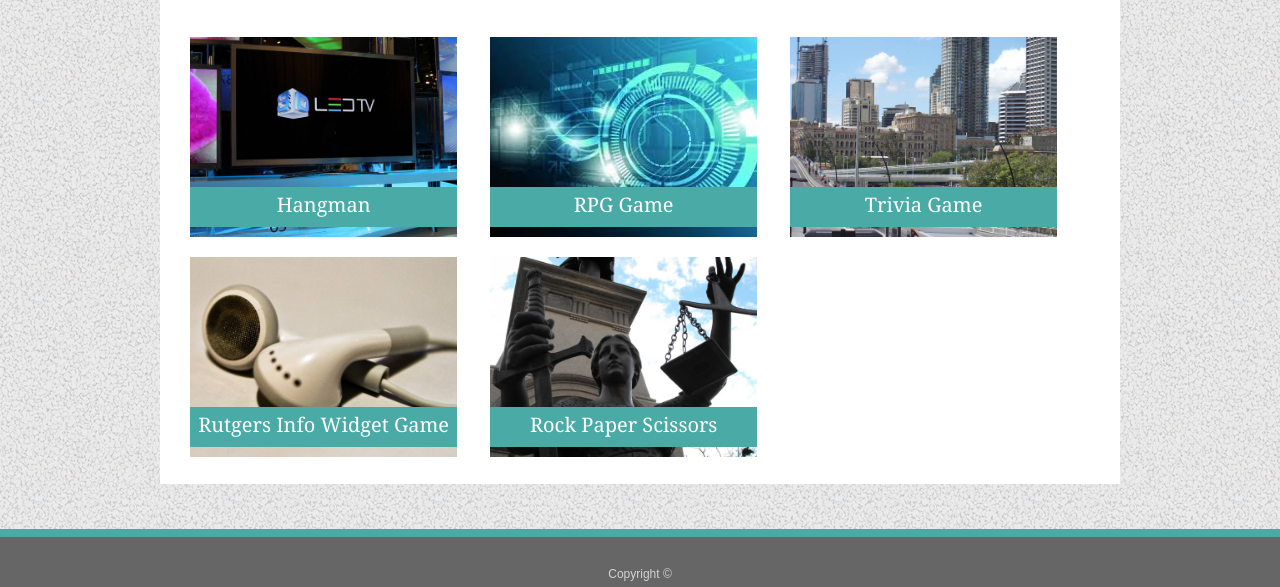
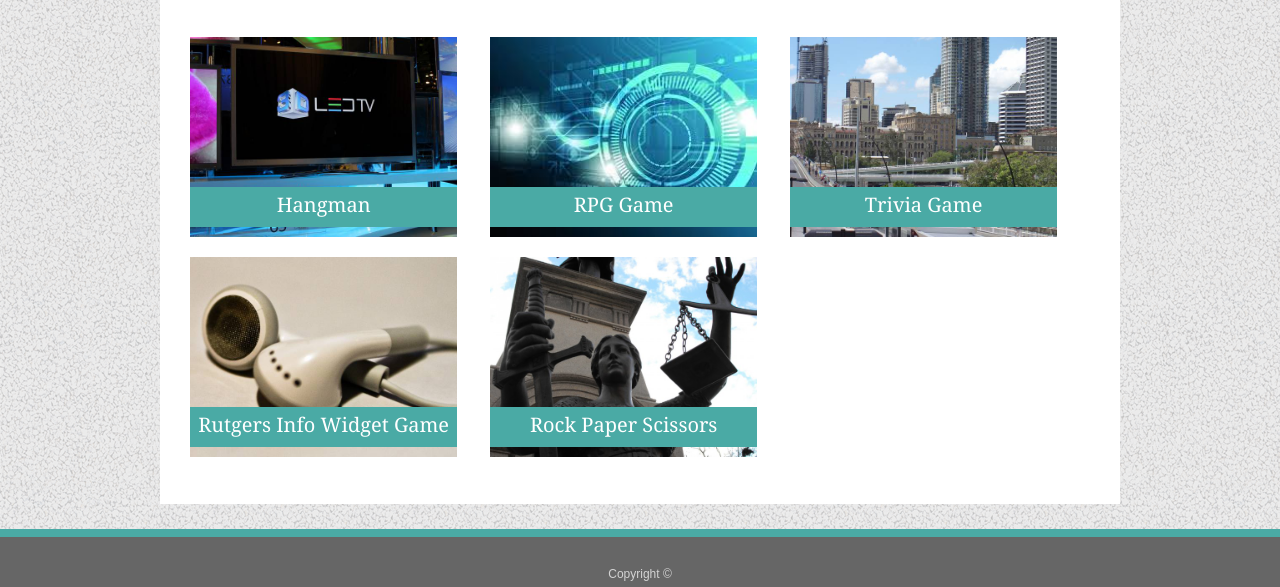
Before and after one commit to gyang7133/Basic-Portfolio, a plain HTML site: page portfolio.html in a window 1280 px wide. Shown: the part 213-800 px from the top of the page. Drawn offline with Linux system fonts and the light colour scheme.

Commit message:
Cleaning up CSS

```diff
--- a/assets/css/style.css
+++ b/assets/css/style.css
@@ -73,7 +73,7 @@ body {
 .bioBox{
     background-color: #ffffff;
     width: 960px;
-    height: 580px;
+    height: 600px;
     margin: auto;
     position: relative;
     top: 30px;
@@ -150,7 +150,6 @@ body {
 .pContainer{
     width: 960px;
     margin: 30px;
-    background-color: red;
 }
 
 .pic1{
```
